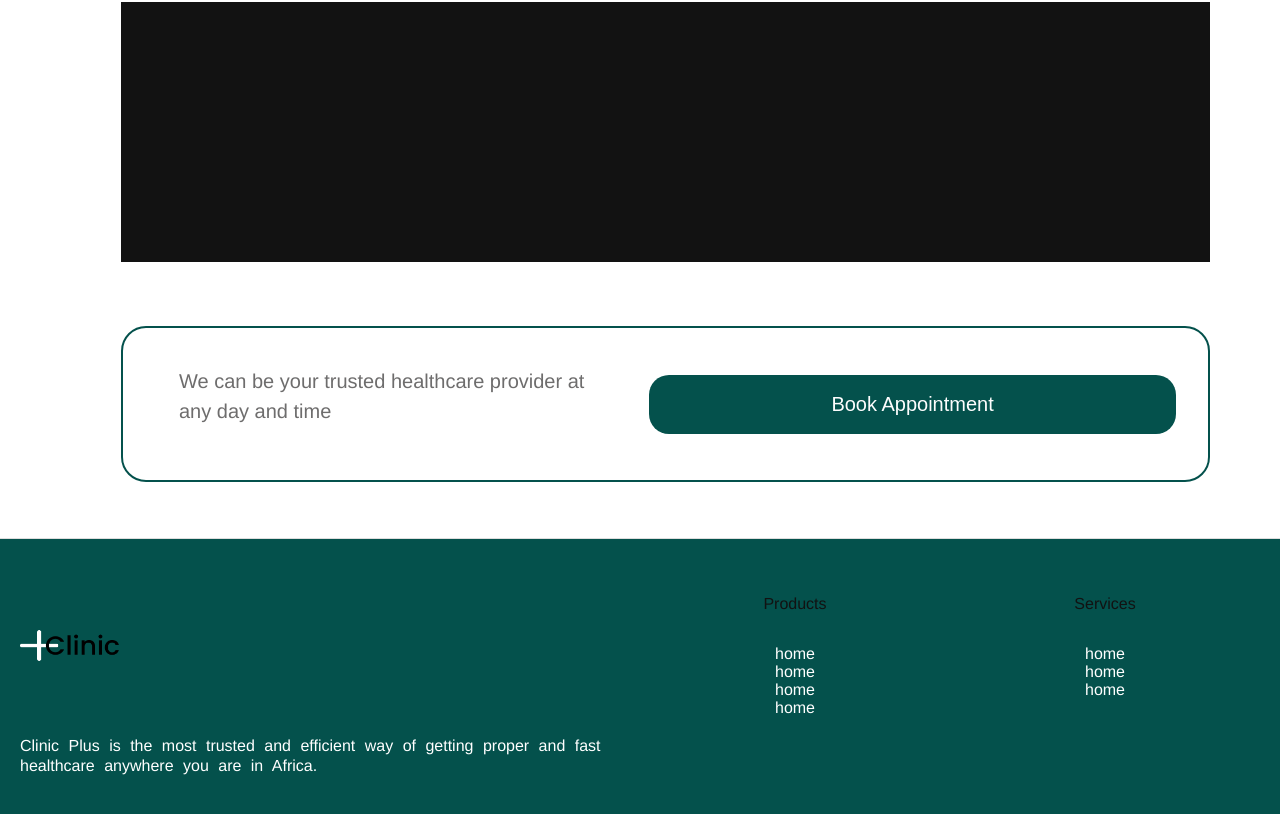
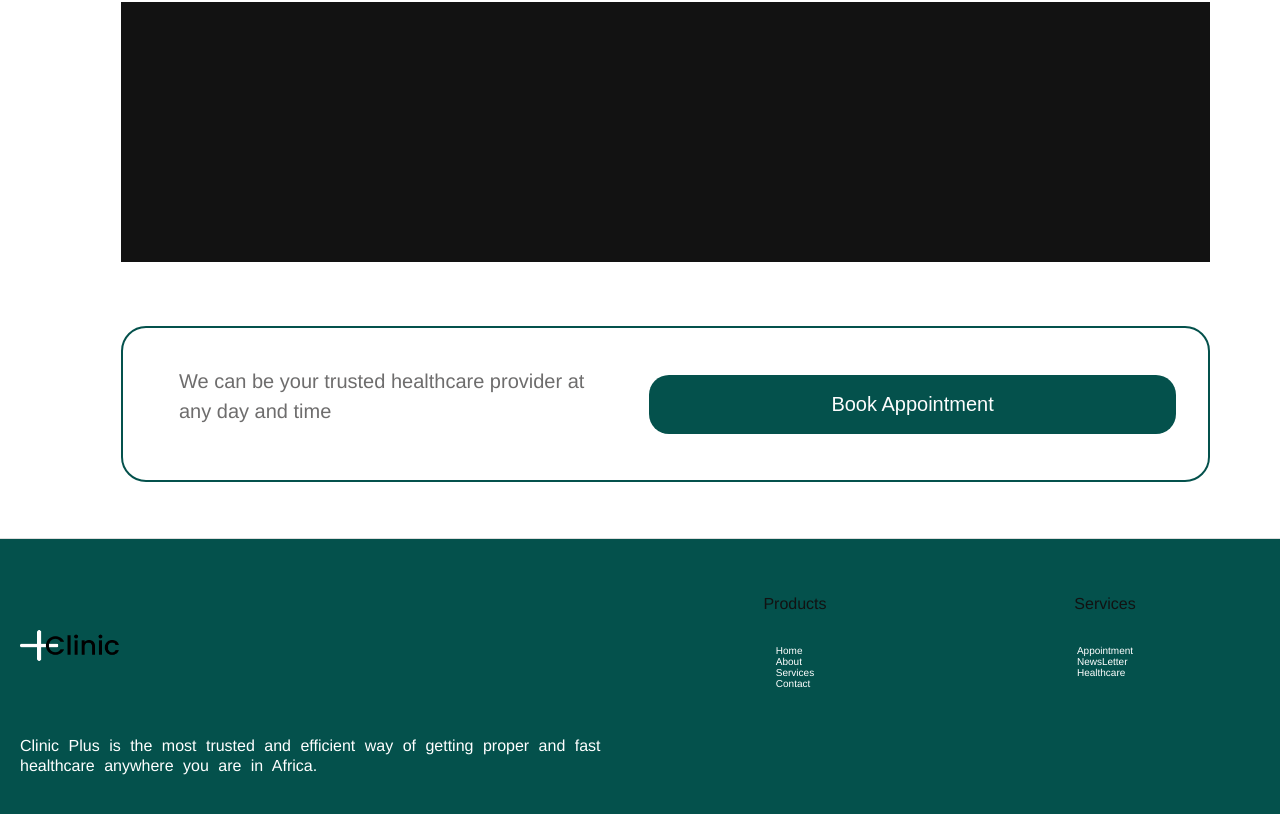
Before and after one commit to Kichotee/clinicplus, a Vue app: page / in a window 1280 px wide. Shown: the part 3516-4330 px from the top of the page. Built offline with nearby package versions, Linux system fonts and the light colour scheme.

Commit message:
footer edits

```diff
--- a/src/components/Footer.vue
+++ b/src/components/Footer.vue
@@ -14,16 +14,16 @@
                 <header>Products</header>
                 <ul>
                     <li>
-                        home
+                        Home
                     </li>
                     <li>
-                        home
+                        About
                     </li>
                     <li>
-                        home
+                        Services
                     </li>
                     <li>
-                        home
+                        Contact
                     </li>
                 </ul>
             </div>
@@ -31,13 +31,13 @@
                 <header>Services</header>
                 <ul>
                     <li>
-                        home
+                        Appointment
                     </li>
                     <li>
-                        home
+                        NewsLetter
                     </li>
                     <li>
-                        home
+                        Healthcare
                     </li>
 
                 </ul>
@@ -59,7 +59,7 @@ export default {
 footer {
     margin-top: 3rem;
     height: 324px;
-    width: 100vw;
+    width: 100%;
     background: #fff;
     border-top: 1px solid #ddd;
     background: #04514C;
@@ -141,6 +141,10 @@ header{
 
 
 
+
+}
+li{
+    font-size: 10px;
 }
 .box-2, .box-3{
     display: flex;
```
